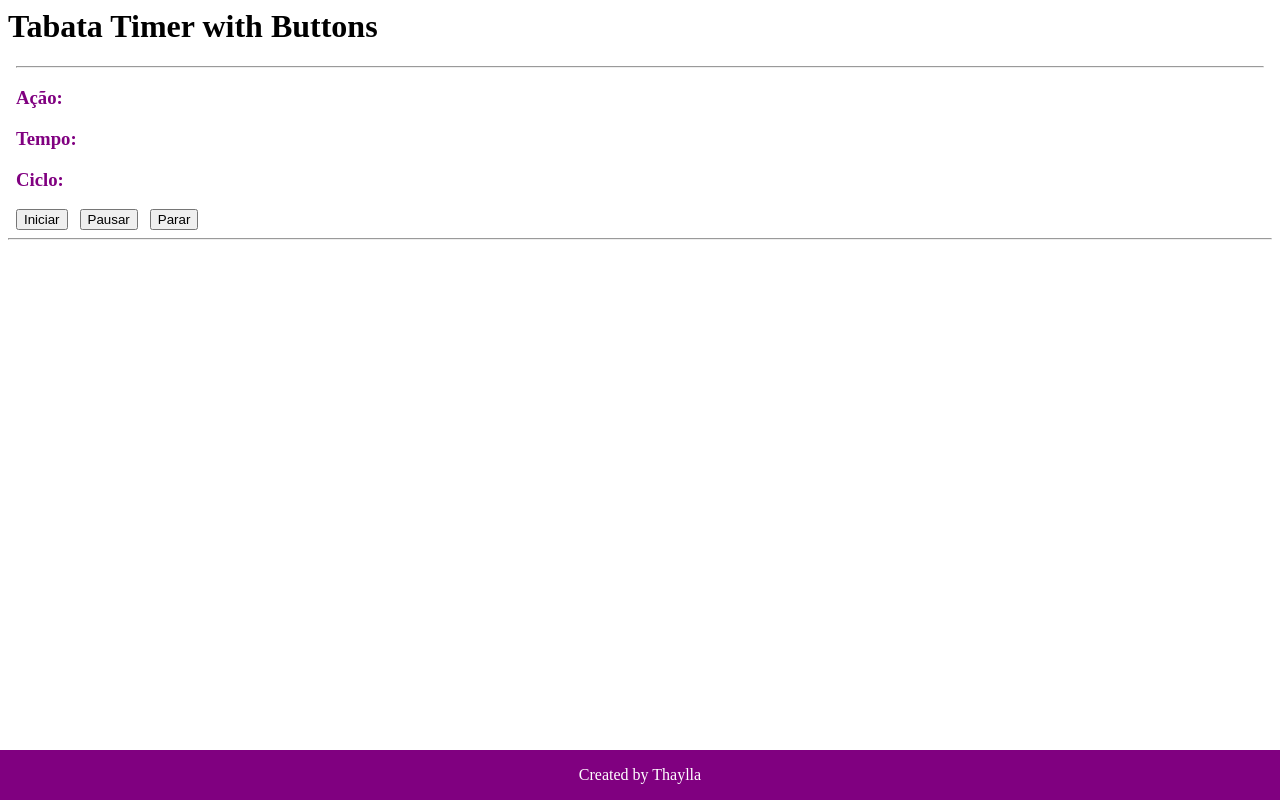
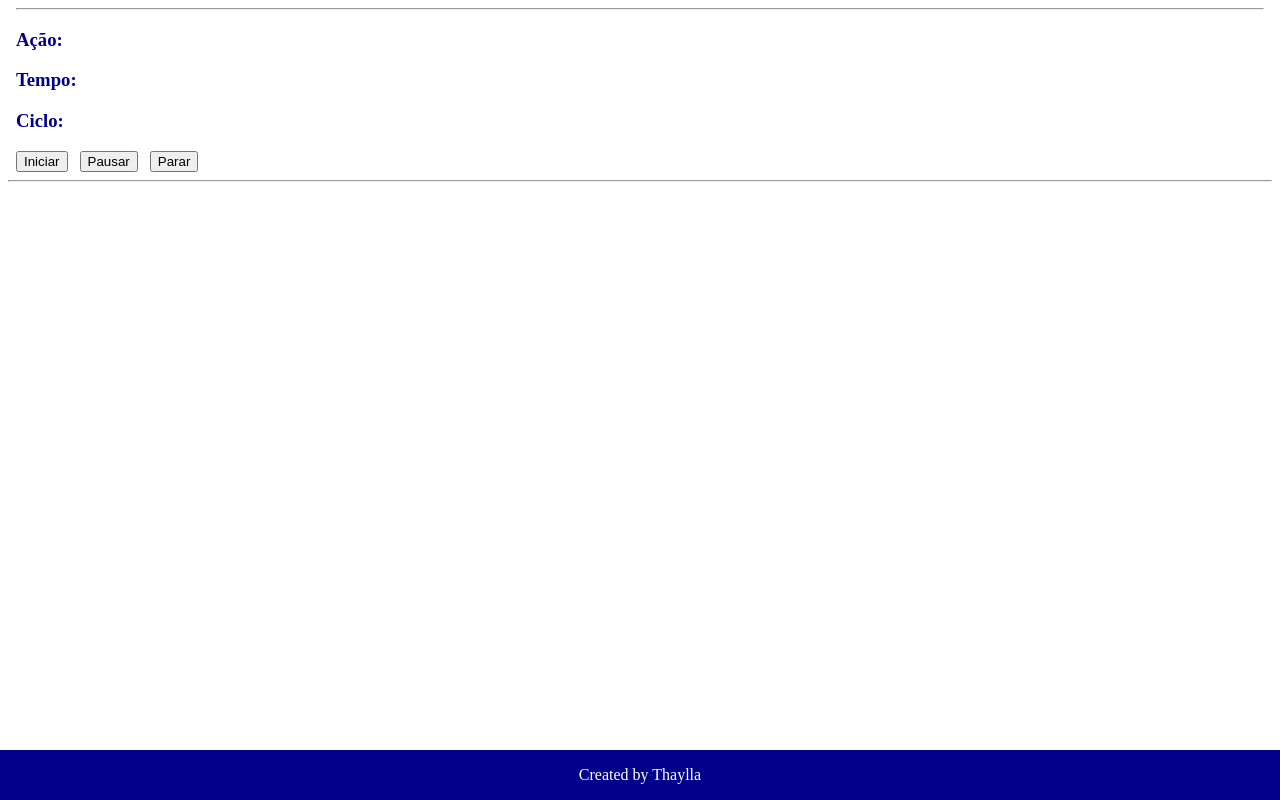
Before and after one commit to thayllaa/TabataTimer_withButtons, an Angular app: page / in a window 1280 px wide. Built offline with nearby package versions, Linux system fonts and the light colour scheme.

Commit message:
2 files modified

```diff
--- a/src/main.ts
+++ b/src/main.ts
@@ -9,13 +9,12 @@ import { TimerComponent } from './timer/timer.component';
   standalone: true,
   imports: [CommonModule, TimerComponent],
   template: `
-    <h1>{{name}}</h1>
     <app-timer></app-timer>
     <hr/>
   `,
 })
 export class App {
-  name = 'Tabata Timer with Buttons';
+
 }
 
 bootstrapApplication(App);
--- a/src/timer/timer.component.css
+++ b/src/timer/timer.component.css
@@ -2,12 +2,12 @@
 h1 {
   font-family: 'Times New Roman', Times, serif;
   text-align: center;
-  color: purple;
+  color: darkblue;
 }
 
 h3 {
   font-family: 'Times New Roman', Times, serif;
-  color: purple;
+  color: darkblue;
 }
 
 .footer {
@@ -15,7 +15,7 @@ h3 {
   left: 0;
   bottom: 0;
   width: 100%;
-  background-color: purple;
+  background-color: darkblue;
   color: white;
   text-align: center;
 }
```
